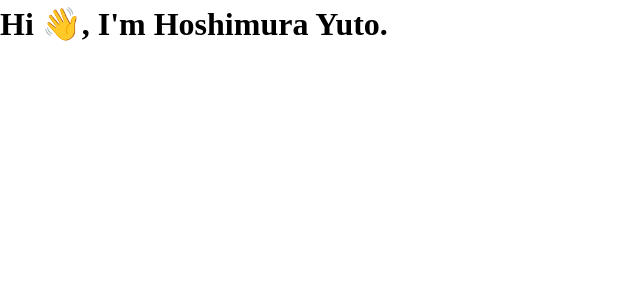
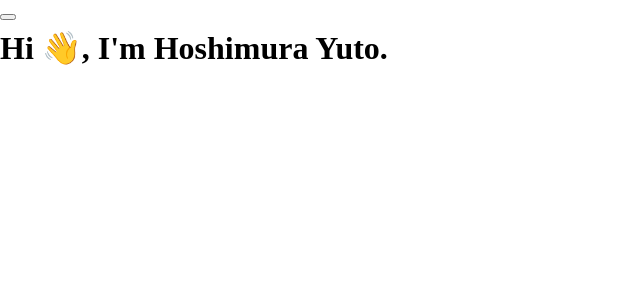
Before and after one commit to HoshimuraYuto/HoshimuraYuto.com, a Next.js app: page / in a window 1280 px wide. Shown: the top 300 px of the page, without its empty margins (0-640 px from the left). Built offline with nearby package versions, Linux system fonts and the light colour scheme.

Commit message:
#6 add theme changer

```diff
--- a/app/page.tsx
+++ b/app/page.tsx
@@ -1,6 +1,9 @@
+import { ThemeChanger } from "./theme";
+
 export default function Home() {
   return (
-    <main className="min-h-screen flex items-center justify-center">
+    <main className="min-h-screen flex items-center justify-center gap-4">
+      <ThemeChanger />
       <h1 className="text-2xl">Hi 👋, I&apos;m Hoshimura Yuto.</h1>
     </main>
   );
--- /dev/null
+++ b/app/theme.tsx
@@ -0,0 +1,22 @@
+"use client";
+
+import { useTheme } from "next-themes";
+
+import { Button } from "./components/elements/Button";
+
+export function ThemeChanger() {
+  const { theme, setTheme } = useTheme();
+
+  const handleTheme = () => {
+    theme === "light" ? setTheme("dark") : setTheme("light");
+  };
+
+  return (
+    <Button
+      onClick={handleTheme}
+      size="icon"
+    >
+      <div className="i-carbon-sun dark:i-carbon-moon wh-4" />
+    </Button>
+  );
+}
--- a/package.json
+++ b/package.json
@@ -18,6 +18,7 @@
     "@radix-ui/react-slot": "^1.0.2",
     "@types/jest": "^29.5.5",
     "next": "^13.5.3",
+    "next-themes": "^0.2.1",
     "react": "^18.2.0",
     "react-dom": "^18.2.0"
   },
```
Also changed, not shown: app/providers.tsx (added, +7 -0 lines), 1 other file (tests, documents, lock files or other folders).
